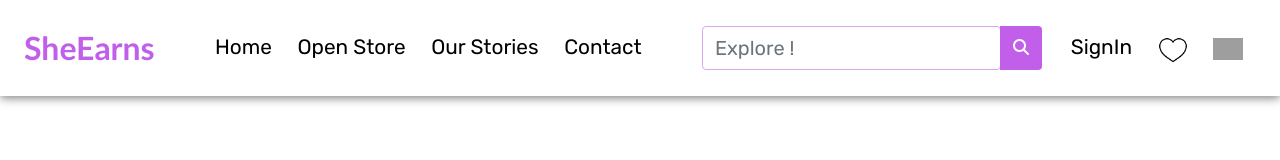
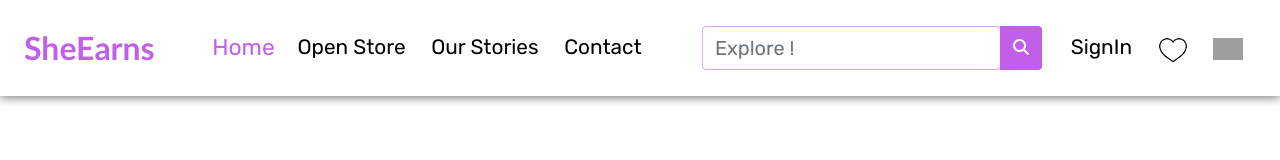
Before and after one commit to MonalikaPatnaik/SheEARNS, a React (Create React App) app in the folder client/: page / in a window 1280 px wide. In both pictures the pointer is over the element "Home". Shown: the top 160 px of the page. Built offline with nearby package versions, Linux system fonts and the light colour scheme; no server answers; grey boxes are pictures that could not be loaded.

Commit message:
Updated hover effect

```diff
--- a/client/src/components/Navbar.css
+++ b/client/src/components/Navbar.css
@@ -23,6 +23,11 @@
     color: black;
 
 }
+.nav-mid-cont:hover{
+    color: #c15feb;
+    transform: scale(1.1);
+
+}
 .nav-logo{
     margin: 0;
     font-family:'Trebuchet MS', 'Lucida Sans Unicode', 'Lucida Grande', 'Lucida Sans', Arial, sans-serif;
@@ -30,6 +35,9 @@
     font-weight: 600;
     color: #c15feb;
 
+}
+.nav-logo:hover{
+    color: #9a09d8;
 }
 .nav-search{
     margin-right: 2vh;
--- a/client/src/components/Navbar.js
+++ b/client/src/components/Navbar.js
@@ -23,6 +23,7 @@ const Navbar = () => {
     }
 
   }
+
   return (
     <div>
       <div className='nav-flexbox'>
@@ -50,7 +51,7 @@ const Navbar = () => {
                   className="d-flex align-items-center gap-10 text-dark "
                 >
                   <img src={user} alt="Account" width={40}/>
-                  <p className="mb-0">
+                  <p className="mb-0 nav-mid-cont">
                     My Account
                   </p>
                 </Link>
```
